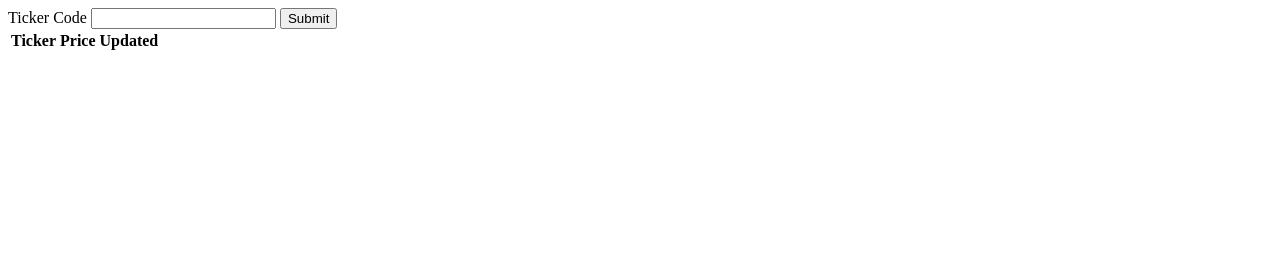
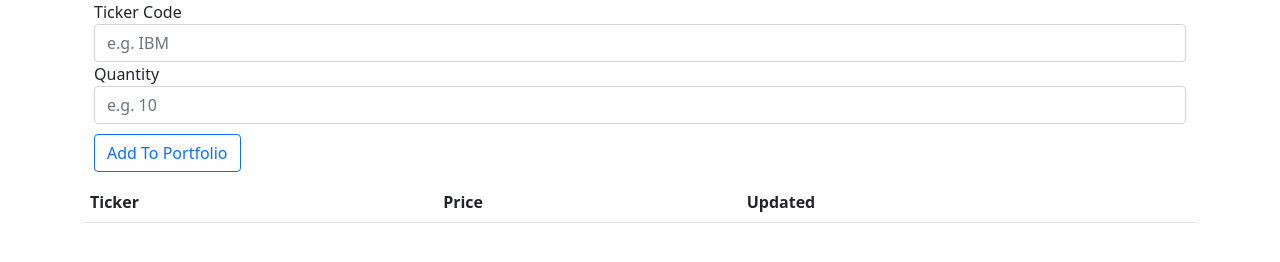
Before and after one commit to daviddigital/stockprice, a plain HTML site: page index.html in a window 1280 px wide. Drawn offline with nearby package versions, Linux system fonts and the light colour scheme.

Commit message:
added quantity

```diff
--- a/index.html
+++ b/index.html
@@ -7,21 +7,35 @@
     <title>Callbacks</title>
     <script src="https://ajax.googleapis.com/ajax/libs/jquery/3.5.1/jquery.min.js"></script>
     <script defer src="script.js"></script>
+    <link rel="stylesheet" href="https://cdn.jsdelivr.net/npm/bootstrap@5.1.3/dist/css/bootstrap.min.css">
 </head>
 <body>
+    <div class="container">
+        <div class="container-fluid">
+            <form>
+                <div class="form-group">
+                    <label for="ticker">Ticker Code</label>
+                    <input type="text" class="form-control" id="ticker" placeholder="e.g. IBM">
+                    </div>
+                    <div class="form-group">
+                    <label for="quantity">Quantity</label>
+                    <input type="text" class="form-control" id="quantity" placeholder="e.g. 10">
+                    </div>
+                    <div class="form-group">
+                    <button id="button" type="submit" class="btn btn-outline-primary" style="margin: 10px 0px">Add To Portfolio</button>
+                        </div>
+                </div>
+            </form>
 
-    <form>
-        <label for="ticker">Ticker Code</label>
-        <input type="text" name="ticker" id="">
-        <button id="button">Submit</button>
-    </form>
-    <table id="table">
-        <tr id="tr">
-            <th>Ticker</th>
-            <th>Price</th>
-            <th>Updated</th>
-        </tr>
-    </table>
 
+            <table id="table" class ="table">
+                <tr id="tr">
+                    <th>Ticker</th>
+                    <th>Price</th>
+                    <th>Updated</th>
+                </tr>
+            </table>
+        </div>
+    </div>
 </body>
 </html>
--- a/script.js
+++ b/script.js
@@ -1,13 +1,21 @@
 const stockData = []
-const ticker = "IBM"
+const ticker = document.querySelector("#ticker").value
+const api_token = "X3ZH5F4C7ZCUID7K"
 
-document.getElementById("button").addEventListener("click", function(e) {
+
+document.querySelector("button").addEventListener("click", function(e) {
     console.log(e)
     e.preventDefault()
-    $.getJSON("https://www.alphavantage.co/query?function=TIME_SERIES_DAILY&symbol=IBM&apikey=demo", data => {
+    $.getJSON(`https://www.alphavantage.co/query?function=TIME_SERIES_DAILY&symbol=${ticker}&apikey=${api_token}`, data => {
         stockData.push(data["Time Series (Daily)"])
-        console.log(stockData[0]['2021-12-08']['4. close'])
+        // console.log(stockData[0]['2021-12-08']['4. close'])
         const el = document.getElementById("table")
-        el.innerHTML += `<tr> <td> ${ticker} </td> <td> ${stockData[0]['2021-12-08']['4. close']} </td> <td> 2021-12-08 </td> </tr>`
+        el.innerHTML += (
+            `<tr>
+                <td> ${ticker} </td>
+                <td> ${stockData[0]['2021-12-08']['4. close']} </td>
+                <td> 2021-12-08 </td>
+            </tr>`
+        )
     })
   })
```
Also changed, not shown: 1 other file.
